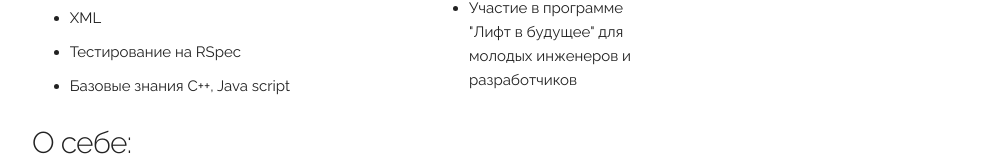
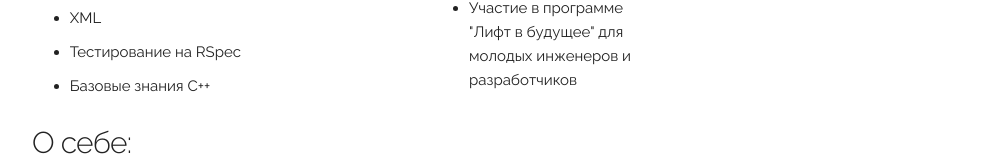
Before and after one commit to Mr-Marksman/resume, a plain HTML site: page index.html in a window 1280 px wide. Shown: the part 571-735 px from the top of the page, without its empty margins (128-1134 px from the left). Drawn offline with Linux system fonts and the light colour scheme.

Commit message:
View update

```diff
--- a/index.html
+++ b/index.html
@@ -42,7 +42,7 @@
           <li>Работа с HTML, как в фреймворке, так и с написанием собственных стилей</li>
           <li>XML</li>
           <li>Тестирование на RSpec</li>
-          <li>Базовые знания C++, Java script</li>
+          <li>Базовые знания C++</li>
         </ul>
       </div>
       <div class="three columns">
```
